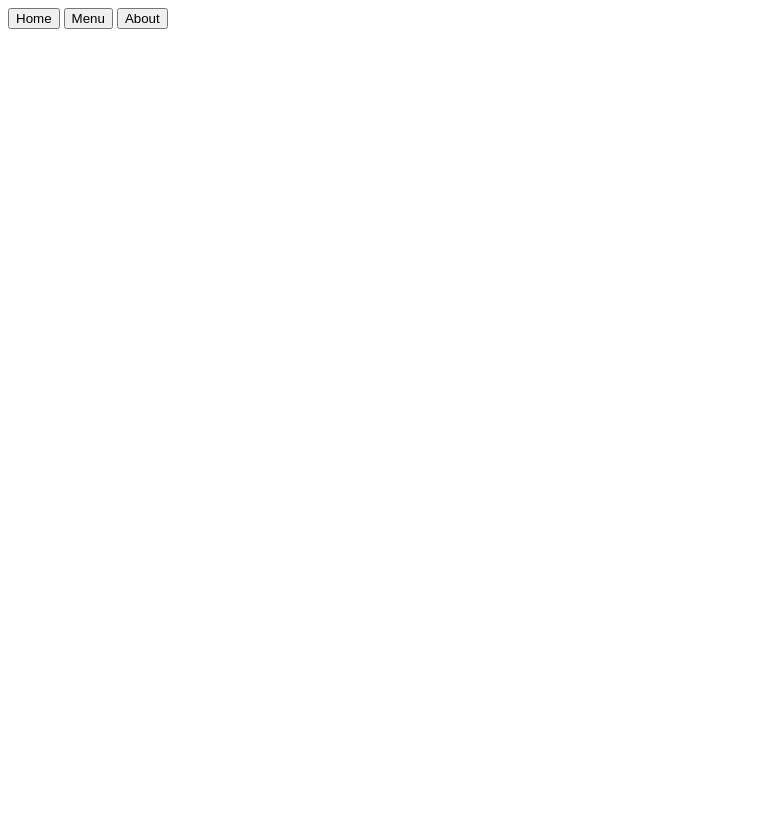
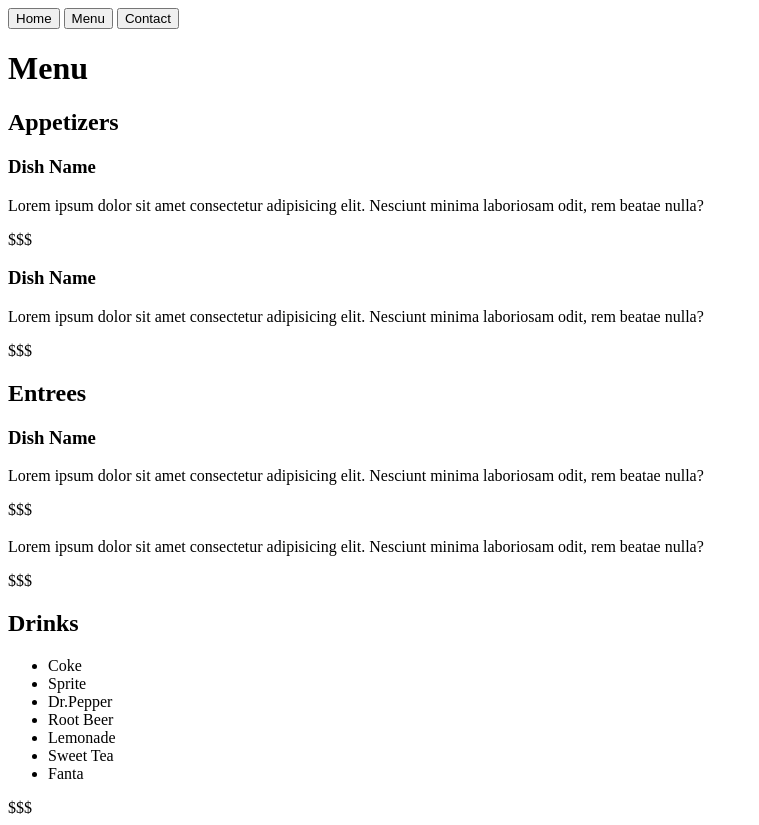
Before and after one commit to torres2235/odin-Resturant-Page, a website built with webpack: page dist/index.html in a window 1280 px wide. Both pictures are taken after a click on the button "Menu". Shown: the whole page, without its empty margins (0-759 px from the left). Before the commit the page ends 800 px from the top, so only its background shows below. Built offline with nearby package versions, Linux system fonts and the light colour scheme.

Commit message:
basic layout for all tabs done and buttons working

```diff
--- a/src/about.js
+++ /dev/null
@@ -1,5 +0,0 @@
-export default function about(content) {
-    while (content.firstChild) {
-        content.removeChild(content.lastChild);
-    };
-};
--- /dev/null
+++ b/src/contact.js
@@ -0,0 +1,46 @@
+export default function contact(content) {
+    while (content.firstChild) {
+        content.removeChild(content.lastChild);
+    };
+
+    const heading = document.createElement("h1");
+    heading.innerText = "Contact Us";
+    content.appendChild(heading);
+
+    const sec1 = document.createElement("div");
+    const contact1 = document.createElement("h2");
+    contact1.innerText = "Owner Name";
+    const info1 = document.createElement("div")
+    const title = document.createElement("div");
+    title.innerText = "Owner";
+    const num = document.createElement("div");
+    num.innerText = "1-234-5678";
+    const email = document.createElement("div");
+    email.innerText = "realEmail@website.com";
+    sec1.appendChild(contact1);
+    info1.appendChild(title);
+    info1.appendChild(num);
+    info1.appendChild(email);
+    sec1.appendChild(info1);
+
+
+    const sec2 = document.createElement("div");
+    const contact2 = document.createElement("h2");
+    contact2.innerText = "Chef Name";
+    const info2 = document.createElement("div")
+    const t = document.createElement("div");
+    t.innerText = "Chef";
+    const n = document.createElement("div");
+    n.innerText = "5-555-5555";
+    const e = document.createElement("div");
+    e.innerText = "anotherRealEmail@website.com";
+    sec2.appendChild(contact2);
+    info2.appendChild(t);
+    info2.appendChild(n);
+    info2.appendChild(e);
+    sec2.appendChild(info2);
+
+
+    content.appendChild(sec1);
+    content.appendChild(sec2);
+};
--- a/src/home.js
+++ b/src/home.js
@@ -4,21 +4,21 @@ export default function home(content) {
         content.removeChild(content.lastChild);
     };
 
-    const restaurant = document.createElement("div");
+    const restaurant = document.createElement("h1");
     restaurant.innerText = "Restaurant name";
     content.appendChild(restaurant);
 
     const intro = document.createElement("div");
     const info = document.createElement("div");
     info.innerText = "Lorem ipsum dolor sit amet consectetur adipisicing elit. Nesciunt minima laboriosam odit, rem beatae nulla? Earum sunt facilis minima iusto cum rerum ipsum eligendi ducimus sapiente illum sequi illo, ipsam recusandae dignissimos nostrum tenetur adipisci accusamus reprehenderit. Esse nulla fuga quidem labore suscipit quod ea, modi molestiae animi exercitationem praesentium?";
-    const tag = document.createElement("div");
-    tag.innerText = "stuff";
+    const tag = document.createElement("h2");
+    tag.innerText = "- stuff";
     content.appendChild(intro);
     intro.appendChild(info);
     intro.appendChild(tag);
 
     const hours = document.createElement("div");
-    const h = document.createElement("div");
+    const h = document.createElement("h2");
     h.innerText = "Hours";
     const hoursList = document.createElement("ul");
     const monday = document.createElement("li");
@@ -47,7 +47,7 @@ export default function home(content) {
     hoursList.appendChild(sunday);
 
     const address = document.createElement("div");
-    const l = document.createElement("div");
+    const l = document.createElement("h2");
     l.innerText = "Location";
     const a = document.createElement("div");
     a.innerText = "123456 Address Place, 98765 Town, State";
--- a/src/index.js
+++ b/src/index.js
@@ -1,12 +1,12 @@
 import _ from 'lodash';
 import home from './/home.js';
 import menu from './/menu.js';
-import about from './/about.js';
+import contact from './contact.js';
 
 const content = document.getElementById("content");
 const homeBtn = document.getElementById("home");
 const menuBtn = document.getElementById("menu");
-const aboutBtn = document.getElementById("about");
+const contactBtn = document.getElementById("contact");
 
 home(content); //initally load page
 
@@ -18,6 +18,6 @@ menuBtn.addEventListener('click', () => {
     menu(content);
 });
 
-aboutBtn.addEventListener('click', () => {
-    about(content);
+contactBtn.addEventListener('click', () => {
+    contact(content);
 });
--- a/src/menu.js
+++ b/src/menu.js
@@ -2,4 +2,104 @@ export default function menu(content) {
     while (content.firstChild) {
         content.removeChild(content.lastChild);
     };
+
+    const heading = document.createElement("h1");
+    heading.innerText = "Menu";
+    content.appendChild(heading);
+
+    const sec1 = document.createElement("div");
+    const apps = document.createElement("h2");
+    apps.innerText = "Appetizers";
+    sec1.appendChild(apps);
+
+    const app1 = document.createElement("div")
+    const app1Name = document.createElement("h3");
+    app1Name.innerText = "Dish Name";
+    const app1Disc = document.createElement("p");
+    app1Disc.innerText = "Lorem ipsum dolor sit amet consectetur adipisicing elit. Nesciunt minima laboriosam odit, rem beatae nulla?";
+    const app1Price = document.createElement("div");
+    app1Price.innerText = "$$$";
+    sec1.appendChild(app1);
+    app1.appendChild(app1Name);
+    app1.appendChild(app1Disc);
+    app1.appendChild(app1Price);
+
+    const app2 = document.createElement("div")
+    const app2Name = document.createElement("h3");
+    app2Name.innerText = "Dish Name";
+    const app2Disc = document.createElement("p");
+    app2Disc.innerText = "Lorem ipsum dolor sit amet consectetur adipisicing elit. Nesciunt minima laboriosam odit, rem beatae nulla?";
+    const app2Price = document.createElement("div");
+    app2Price.innerText = "$$$";
+    sec1.appendChild(app2);
+    app2.appendChild(app2Name);
+    app2.appendChild(app2Disc);
+    app2.appendChild(app2Price);
+
+
+    const sec2 = document.createElement("div");
+    const ent = document.createElement("h2");
+    ent.innerText = "Entrees";
+    sec2.appendChild(ent);
+
+    const ent1 = document.createElement("div")
+    const ent1Name = document.createElement("h3");
+    ent1Name.innerText = "Dish Name";
+    const ent1Disc = document.createElement("p");
+    ent1Disc.innerText = "Lorem ipsum dolor sit amet consectetur adipisicing elit. Nesciunt minima laboriosam odit, rem beatae nulla?";
+    const ent1Price = document.createElement("div");
+    ent1Price.innerText = "$$$";
+    sec2.appendChild(ent1);
+    ent1.appendChild(ent1Name);
+    ent1.appendChild(ent1Disc);
+    ent1.appendChild(ent1Price);
+
+    const ent2 = document.createElement("div")
+    const ent2Name = document.createElement("h3");
+    app2Name.innerText = "Dish Name";
+    const ent2Disc = document.createElement("p");
+    ent2Disc.innerText = "Lorem ipsum dolor sit amet consectetur adipisicing elit. Nesciunt minima laboriosam odit, rem beatae nulla?";
+    const ent2Price = document.createElement("div");
+    ent2Price.innerText = "$$$";
+    sec2.appendChild(ent2);
+    ent2.appendChild(ent2Name);
+    ent2.appendChild(ent2Disc);
+    ent2.appendChild(ent2Price);
+
+
+    const sec3 = document.createElement("div");
+    const drinks = document.createElement("h2");
+    drinks.innerText = "Drinks";
+    sec3.appendChild(drinks);
+
+    const drinkList = document.createElement("ul");
+    const drink1 = document.createElement("li");
+    drink1.innerText = "Coke";
+    const drink2 = document.createElement("li");
+    drink2.innerText = "Sprite";
+    const drink3 = document.createElement("li");
+    drink3.innerText = "Dr.Pepper";
+    const drink4 = document.createElement("li");
+    drink4.innerText = "Root Beer";
+    const drink5 = document.createElement("li");
+    drink5.innerText = "Lemonade";
+    const drink6 = document.createElement("li");
+    drink6.innerText = "Sweet Tea";
+    const drink7 = document.createElement("li");
+    drink7.innerText = "Fanta";
+    const drinkPrice = document.createElement("div");
+    drinkPrice.innerText = "$$$";
+    sec3.appendChild(drinkList);
+    drinkList.appendChild(drink1)
+    drinkList.appendChild(drink2);
+    drinkList.appendChild(drink3);
+    drinkList.appendChild(drink4);
+    drinkList.appendChild(drink5);
+    drinkList.appendChild(drink6);
+    drinkList.appendChild(drink7);
+    sec3.appendChild(drinkPrice)
+
+    content.appendChild(sec1);
+    content.appendChild(sec2);
+    content.appendChild(sec3);
 };
```
Also changed, not shown: dist/index.html, dist/main.js.
